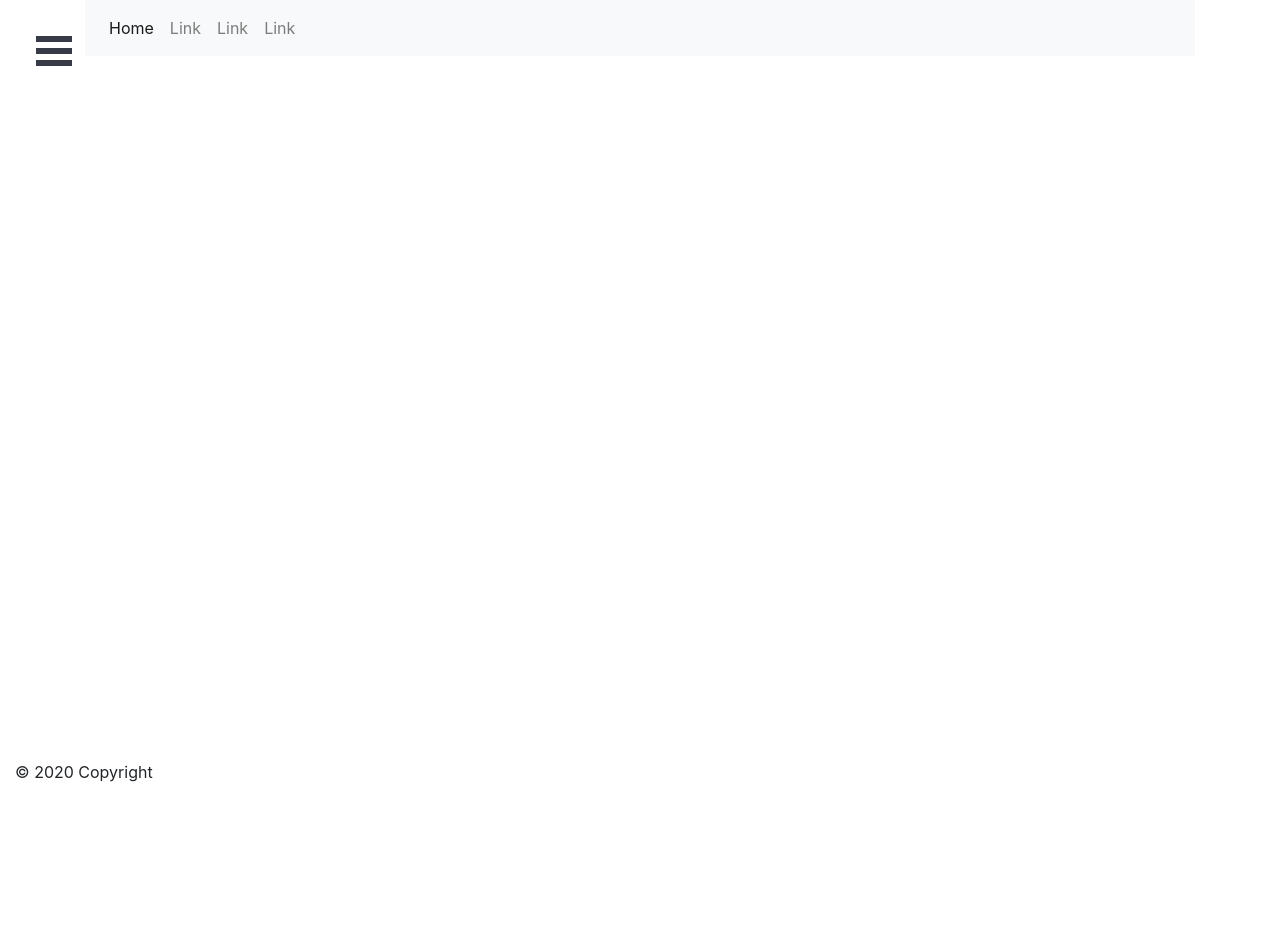
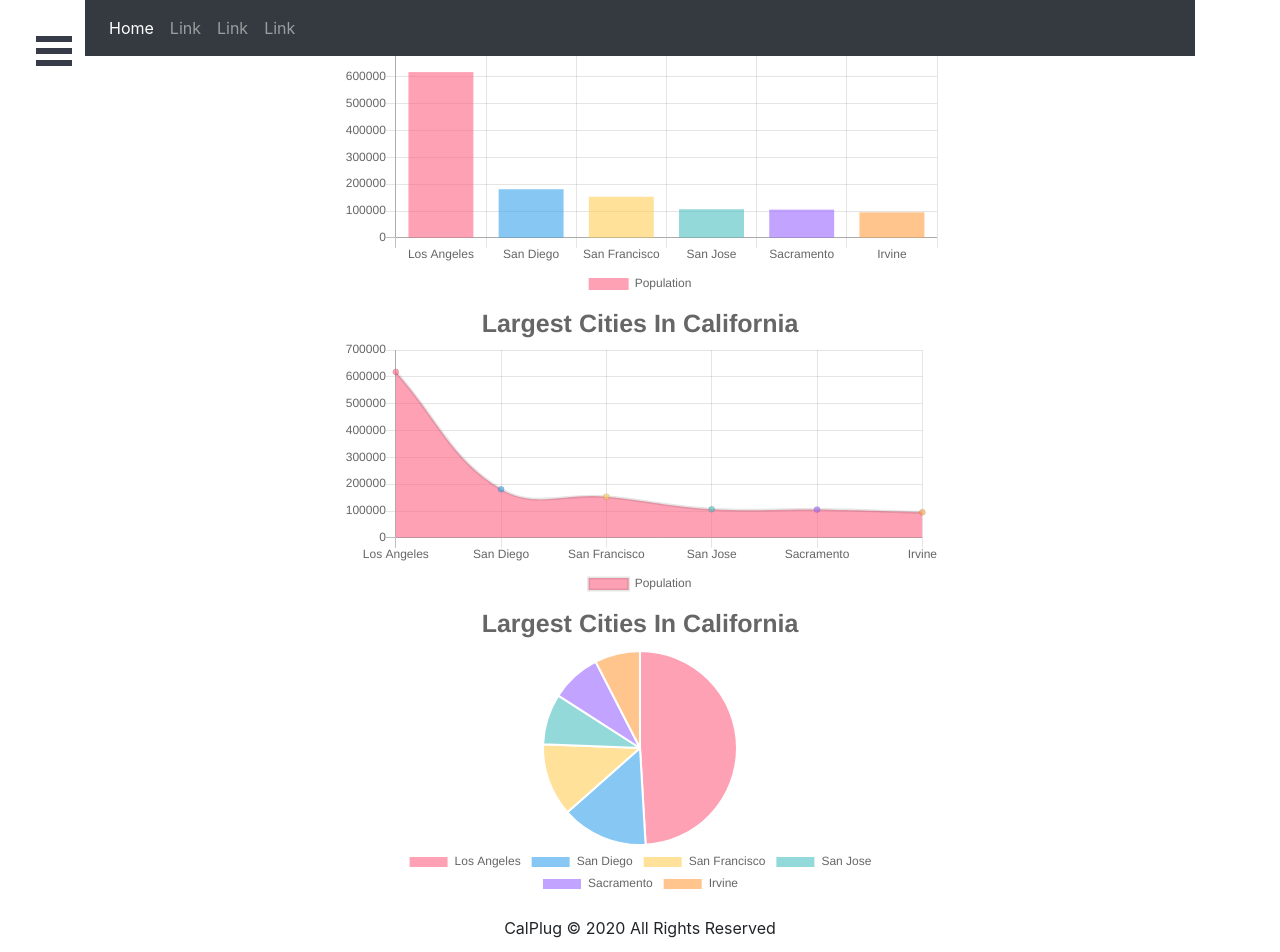
Before and after one commit to payamdowlatyari/admin-web-portal, a React (Create React App) app: page / in a window 1280 px wide. Shown: the top 952 px of the page. Before the commit the page ends 800 px from the top, so only its background shows below. Built offline with nearby package versions, Linux system fonts and the light colour scheme.

Commit message:
add charts

```diff
--- a/package.json
+++ b/package.json
@@ -6,9 +6,13 @@
     "@testing-library/jest-dom": "^4.2.4",
     "@testing-library/react": "^9.3.2",
     "@testing-library/user-event": "^7.1.2",
+    "chart.js": "^2.9.3",
+    "chroma-js": "^2.1.0",
+    "d3": "^5.15.1",
     "mdbreact": "^4.25.5",
     "react": "^16.13.1",
     "react-burger-menu": "^2.6.13",
+    "react-chartjs-2": "^2.9.0",
     "react-dom": "^16.13.1",
     "react-scripts": "3.4.1",
     "react-sidebar": "^3.0.2"
--- a/src/App.css
+++ b/src/App.css
@@ -1,7 +1,6 @@
 
 footer{
-    position: fixed;
+    position: relative;
     bottom: 0;
-    text-align: center;
 
 }
--- a/src/App.js
+++ b/src/App.js
@@ -4,32 +4,81 @@ import Sidebar from './components/Sidebar/Sidebar';
 import Toolbar from './components/Toolbar/Toolbar';
 import './App.css';
 import Footbar from './components/Footbar/Footbar';
+import BarChart from './components/Charts/BarChart';
 
 class App extends Component {
-  // constructor(props) {
-  //   super(props);
-  //   this.state = {
-  //     sidebarOpen: true
-  //   };
-  //   this.onSetSidebarOpen = this.onSetSidebarOpen.bind(this);
-  // }
+  constructor(){
+    super();
+    this.state = {
+      chartData:{}
+    }
+  }
 
-  // onSetSidebarOpen(open) {
-  //   this.setState({ sidebarOpen: open });
-  // }
+  componentWillMount(){
+    this.getChartData();
+  }
+
+  getChartData(){
+    // Ajax calls here
+    this.setState({
+      chartData:{
+        labels: ['Los Angeles', 'San Diego', 'San Francisco', 'San Jose', 'Sacramento', 'Irvine'],
+        datasets:[
+          {
+            label:'Population',
+            data:[
+              617594,
+              181045,
+              153060,
+              106519,
+              105162,
+              95072
+            ],
+            backgroundColor:[
+              'rgba(255, 99, 132, 0.6)',
+              'rgba(54, 162, 235, 0.6)',
+              'rgba(255, 206, 86, 0.6)',
+              'rgba(75, 192, 192, 0.6)',
+              'rgba(153, 102, 255, 0.6)',
+              'rgba(255, 159, 64, 0.6)',
+              'rgba(255, 99, 132, 0.6)'
+            ]
+          }
+        ]
+      }
+    });
+  }
   render() {
+
   return (
     <div className="App">
       <div className="container">
      <Toolbar />
 
     </div>
+    <div>
     <Sidebar pageWrapId={"page-wrap"} outerContainerId={"App"} />
-<main></main>
-<footer>
+    <div className="container" style={{
+          display: "flex",
+          justifyContent: "center",
+          alignItems: "center"
+        }}>
+              <BarChart chartData={this.state.chartData} location="California" legendPosition="bottom"/>
+
+              </div>
+<div className="container" style={{
+          display: "flex",
+          justifyContent: "center",
+          alignItems: "center"
+        }}>
+<footer className="navbar-fixed-bottom">
+
 <Footbar/>
 
 </footer>
+</div>
+    </div>
+
     </div>
   );
   }
--- /dev/null
+++ b/src/components/Charts/BarChart.js
@@ -0,0 +1,75 @@
+import React, {Component} from 'react';
+// import * as d3 from "d3";
+// import chroma from 'chroma-js';
+import {Bar, Line, Pie} from 'react-chartjs-2';
+
+
+class BarChart extends Component {
+    constructor(props){
+        super(props);
+        this.state = {
+          chartData:props.chartData
+        }
+      }
+
+      static defaultProps = {
+        displayTitle:true,
+        displayLegend: true,
+        legendPosition:'right',
+        location:'City'
+      }
+
+  render() {
+    return (
+        <div className="chart">
+          <Bar
+            data={this.state.chartData}
+            options={{
+              title:{
+                display:this.props.displayTitle,
+                text:'Largest Cities In '+this.props.location,
+                fontSize:25
+              },
+              legend:{
+                display:this.props.displayLegend,
+                position:this.props.legendPosition
+              }
+            }}
+          />
+
+          <Line
+            data={this.state.chartData}
+            options={{
+              title:{
+                display:this.props.displayTitle,
+                text:'Largest Cities In '+this.props.location,
+                fontSize:25
+              },
+              legend:{
+                display:this.props.displayLegend,
+                position:this.props.legendPosition
+              }
+            }}
+          />
+
+          <Pie
+            data={this.state.chartData}
+            options={{
+              title:{
+                display:this.props.displayTitle,
+                text:'Largest Cities In '+this.props.location,
+                fontSize:25
+              },
+              legend:{
+                display:this.props.displayLegend,
+                position:this.props.legendPosition
+              }
+            }}
+          />
+        </div>
+      )
+  }
+
+}
+
+export default BarChart;
--- a/src/components/Footbar/Footbar.css
+++ b/src/components/Footbar/Footbar.css
@@ -0,0 +1,4 @@
+.footer-copyright{
+    text-align: center;
+    flex-shrink: 0;
+}
--- a/src/components/Footbar/Footbar.js
+++ b/src/components/Footbar/Footbar.js
@@ -1,38 +1,14 @@
 import React from "react";
-import { MDBCol, MDBContainer, MDBRow, MDBFooter } from "mdbreact";
+import './Footbar.css';
 
 const Footbar = () => {
   return (
-    <MDBFooter color="blue" className="font-small pt-4 mt-4">
-      <MDBContainer fluid className="text-center text-md-left">
-        <MDBRow>
-          <MDBCol md="6">
 
-          </MDBCol>
-          <MDBCol md="6">
-            {/* <ul>
-              <li className="list-unstyled">
-                <a href="#!">Link 1</a>
-              </li>
-              <li className="list-unstyled">
-                <a href="#!">Link 2</a>
-              </li>
-              <li className="list-unstyled">
-                <a href="#!">Link 3</a>
-              </li>
-              <li className="list-unstyled">
-                <a href="#!">Link 4</a>
-              </li>
-            </ul> */}
-          </MDBCol>
-        </MDBRow>
-      </MDBContainer>
       <div className="footer-copyright text-center py-3">
-        <MDBContainer>
-          &copy; {new Date().getFullYear()} Copyright
-        </MDBContainer>
+        CalPlug &copy; {new Date().getFullYear()} All Rights Reserved
+
+
       </div>
-    </MDBFooter>
 
   );
 }
--- a/src/components/Toolbar/Toolbar.js
+++ b/src/components/Toolbar/Toolbar.js
@@ -5,7 +5,7 @@ const toolbar = props => (
     <header className="toolbar">
 
 
-    <nav className="navbar navbar-expand-lg navbar-light bg-light">
+    <nav className="navbar navbar-expand-lg navbar-dark bg-dark">
 
         <div className="collapse navbar-collapse" id="navbarSupportedContent">
           <ul className="navbar-nav mr-auto">
```
Also changed, not shown: 1 other file (tests, documents, lock files or other folders).
